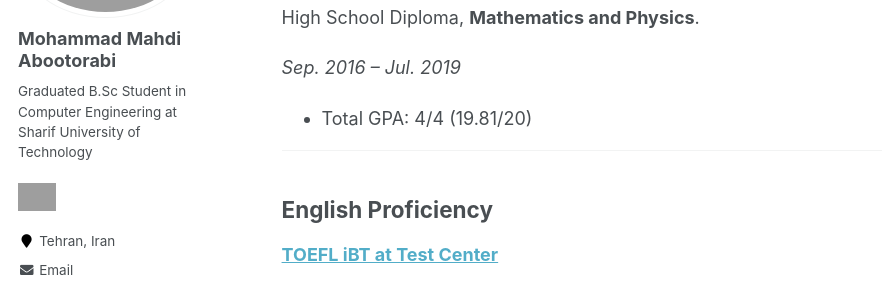
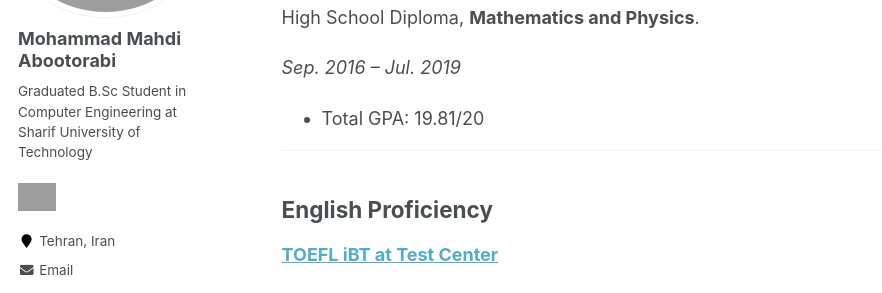
Before and after one commit to aboots/aboots.github.io, a Jekyll site: the page built from _pages/education.md, in a window 1280 px wide and 900 px high, scrolled down 565 px. Shown: the part 152-445 px from the top of the window, without its empty margins (0-882 px from the left). Built offline with Jekyll 4.4.1, drawn with Linux system fonts in a browser that asks for light colours; nearby versions of some CDN libraries; grey boxes are pictures that could not be loaded.

Commit message:
Update education.md

```diff
--- a/_pages/education.md
+++ b/_pages/education.md
@@ -30,7 +30,7 @@ High School Diploma, **Mathematics and Physics**.
 
 *Sep. 2016 – Jul. 2019*
 
-- Total GPA: 4/4 (19.81/20)
+- Total GPA: 19.81/20
 
 ---
 
```
